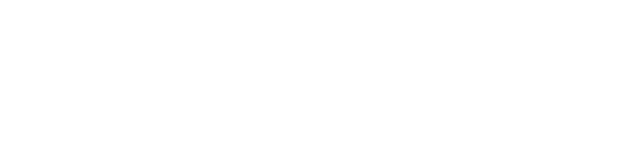
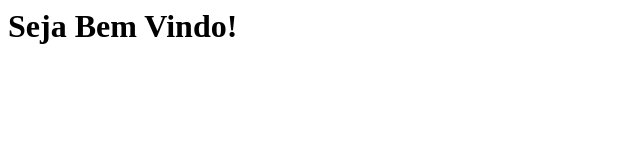
Before and after one commit to welintonam19/wmcelebre, a plain HTML site: page index.html in a window 1280 px wide. Shown: the whole page, without its empty margins (0-640 px from the left). Drawn offline with Linux system fonts and the light colour scheme.

Commit message:
Add files via upload

```diff
--- a/index.html
+++ b/index.html
@@ -1,6 +1,10 @@
 <html>
-<body>
-<head>
-</head>
-</body>
+ <body>
+   <head>
+   	<title>WmCelebre</title>
+   </head>
+<h1>Seja Bem Vindo!</h1>
+
+
+ </body>
 </html>
```
